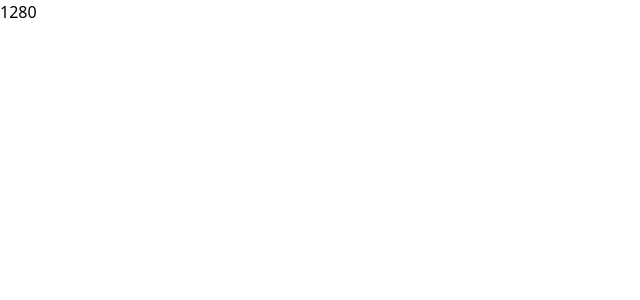
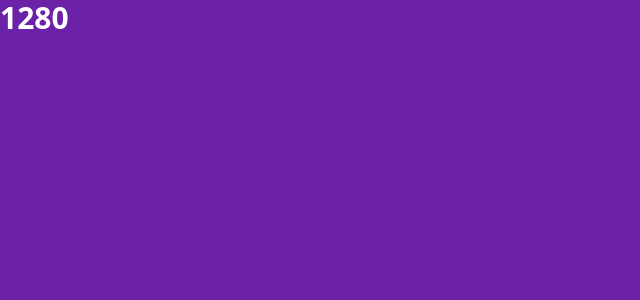
Before and after one commit to nsagias/react-tailwindcss-starter, a React (Create React App) app: page / in a window 1280 px wide. Shown: the top 300 px of the page, without its empty margins (0-640 px from the left). Built offline with nearby package versions, Linux system fonts and the light colour scheme.

Commit message:
add break points for background and font size

```diff
--- a/src/components/Breakpoints/BreakPoints.tsx
+++ b/src/components/Breakpoints/BreakPoints.tsx
@@ -1,12 +1,13 @@
-import { useEffect, useState } from "react";
 import useWindowDimensions from "../../Utils/useWindowDimensions";
-
 
 export default function BreakPoints() {
 
+  const { width } = useWindowDimensions();
 
-  const { width } = useWindowDimensions()
   return (
-    <>{width}</>
+      <div className="bg-black sm:bg-green-800 md:bg-blue-800 lg:bg-red-900 xl:bg-purple-800 2xl:bg-yellow-500 w-screen h-screen">
+        <div className="h1 text-white text-xl md:texl-2xl lg:text-3xl font-bold">{width}</div>
+      </div>
+
   );
 }
```
